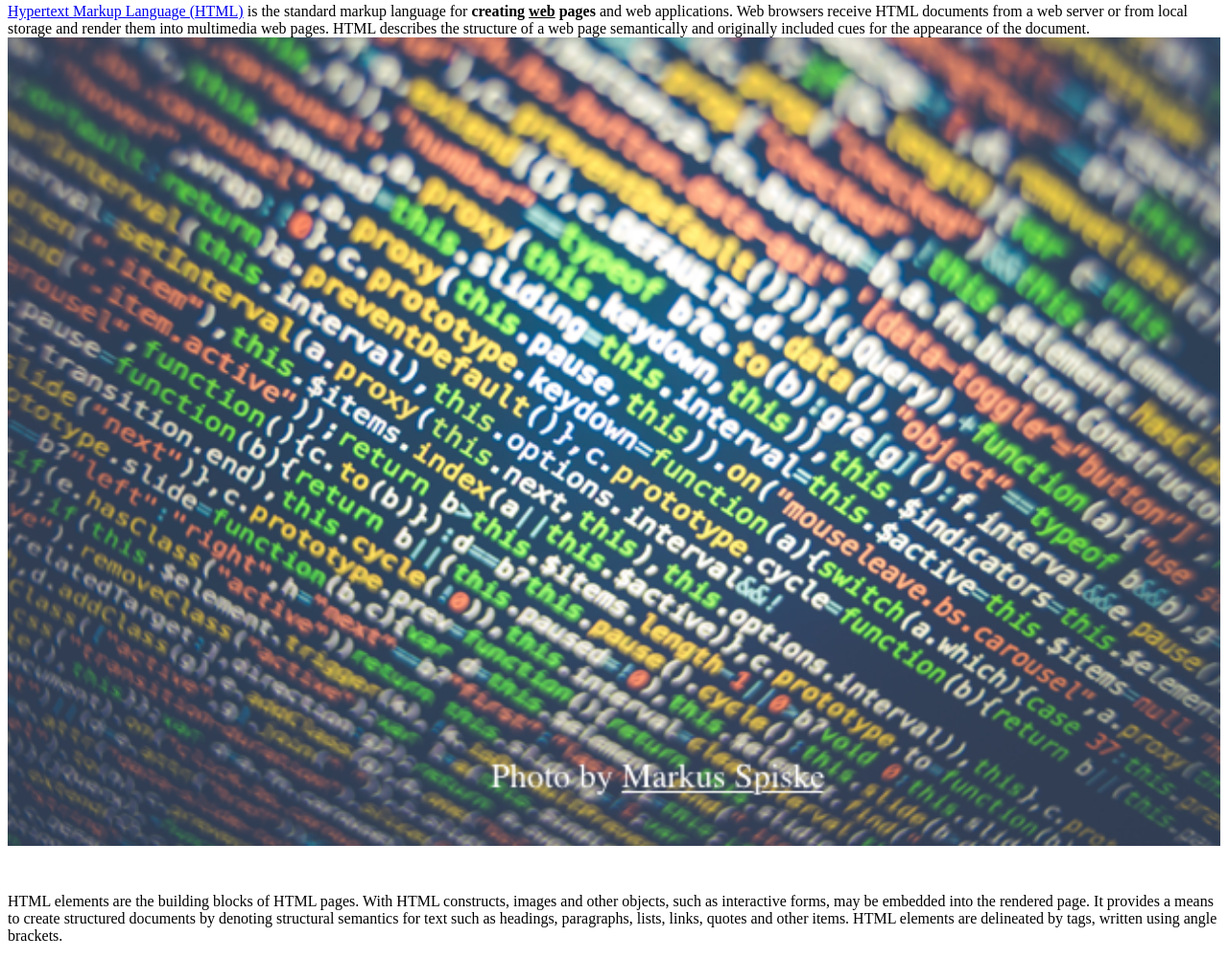
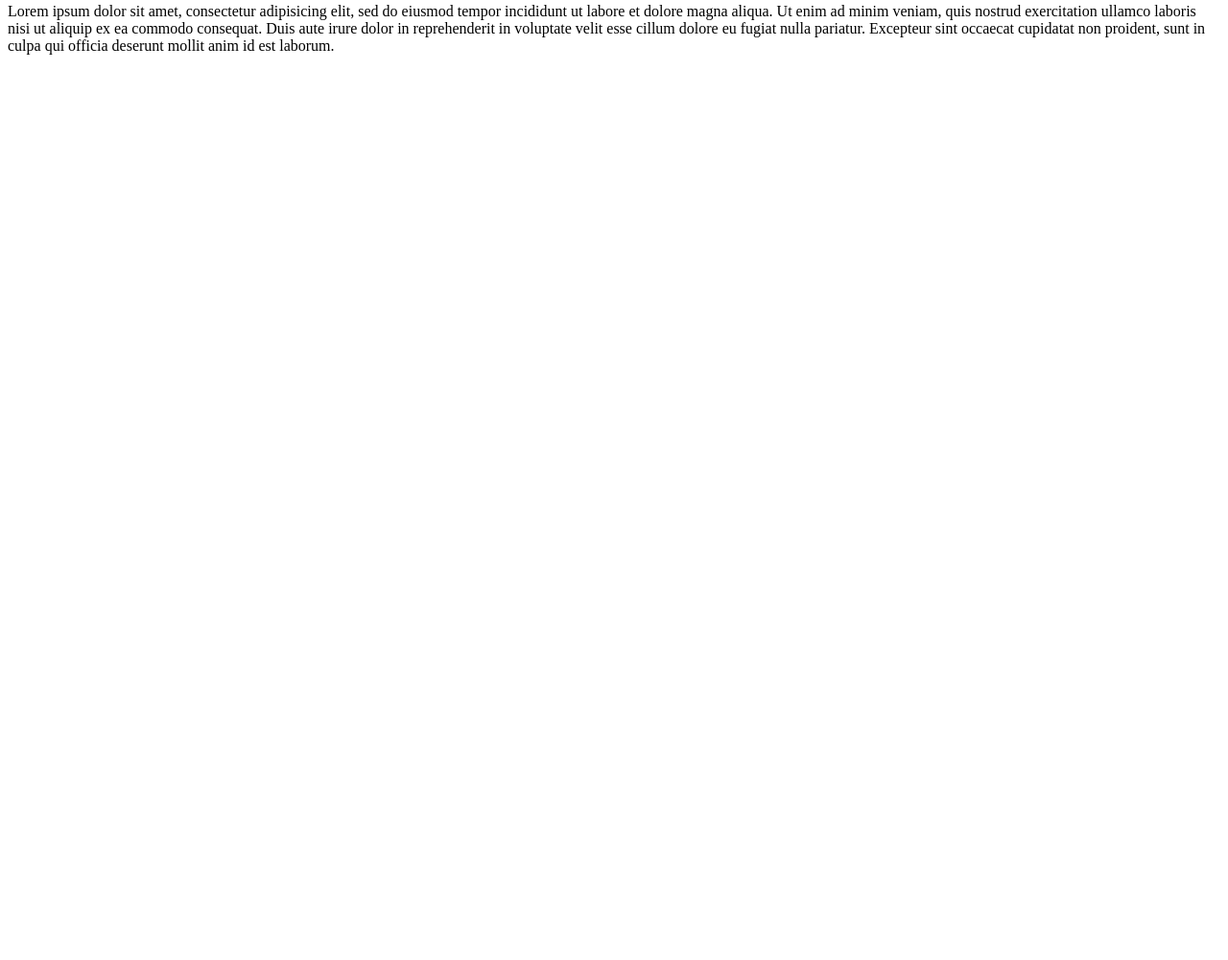
Before and after one commit to james-s-lee/web1, a plain HTML site: page 3.html in a window 1280 px wide. Shown: the part 289-1290 px from the top of the page at 96% size. After the commit the page ends 800 px from the top, so only its background shows below. Drawn offline with Linux system fonts and the light colour scheme.

Commit message:
Update 3.html
Fill description with "Lorem ipsum..."

```diff
--- a/3.html
+++ b/3.html
@@ -12,17 +12,7 @@
     <li><a href="3.html">JavaScript</a></li>
   </ol>
   <h1>JavaScript</h1>
-  <p><a href="https://www.w3.org/TR/html5/" target="_blank" title="html5specification">Hypertext Markup Language (HTML)</a> is the standard markup language for
-<strong> creating <u>web</u> pages</strong> and web applications.
-Web browsers receive HTML documents from a web server or from local storage
-and render them into multimedia web pages.
-HTML describes the structure of a web page semantically and originally included
-cues for the appearance of the document.
-  <img src="code.png" width="100%">
-  </p><p style="margin-top:45px;">HTML elements are the building blocks of HTML pages.
-With HTML constructs, images and other objects, such as interactive forms, may be embedded into the rendered page.
-It provides a means to create structured documents by denoting structural semantics for text such as headings, paragraphs, lists, links, quotes and other items.
-HTML elements are delineated by tags, written using angle brackets.
+  <p> Lorem ipsum dolor sit amet, consectetur adipisicing elit, sed do eiusmod tempor incididunt ut labore et dolore magna aliqua. Ut enim ad minim veniam, quis nostrud exercitation ullamco laboris nisi ut aliquip ex ea commodo consequat. Duis aute irure dolor in reprehenderit in voluptate velit esse cillum dolore eu fugiat nulla pariatur. Excepteur sint occaecat cupidatat non proident, sunt in culpa qui officia deserunt mollit anim id est laborum.
   </p>
 </body>
 </html>
```
